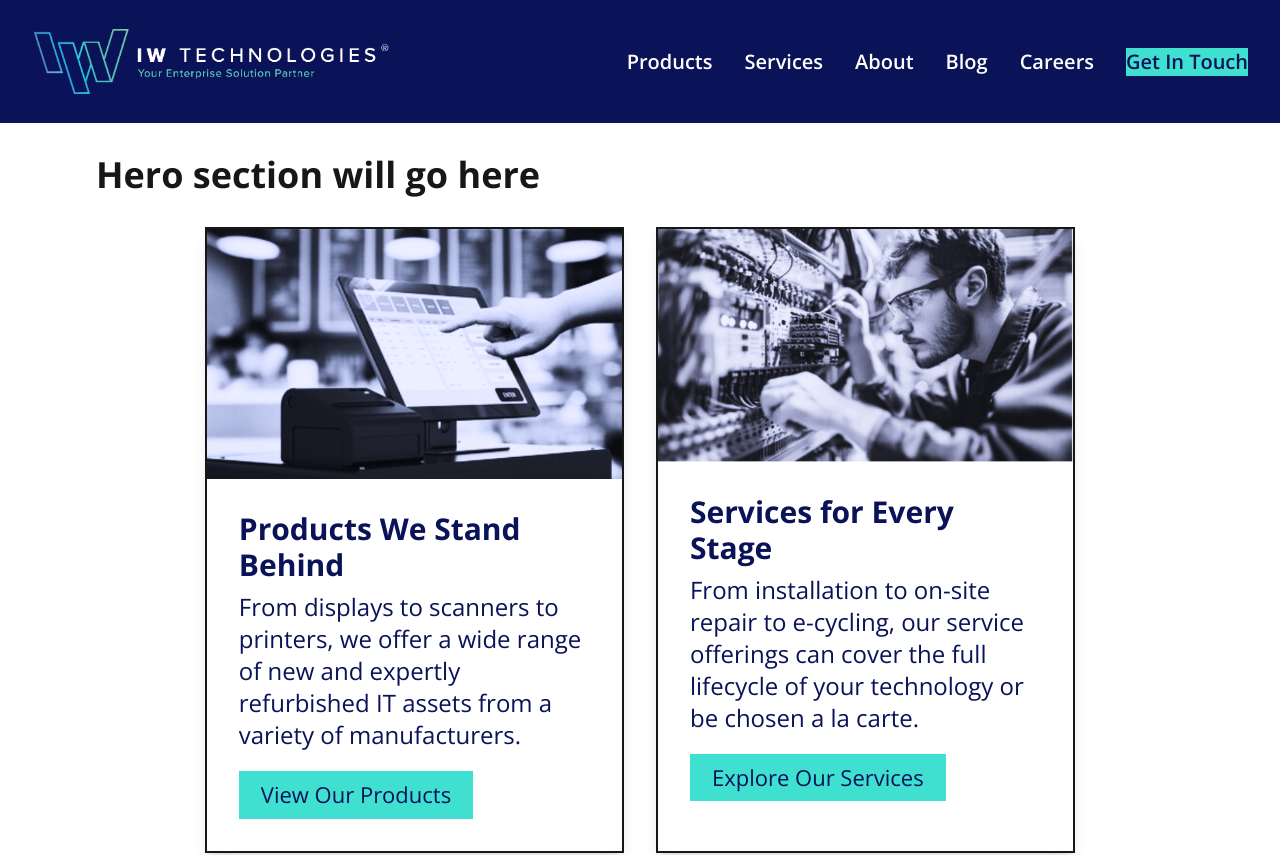
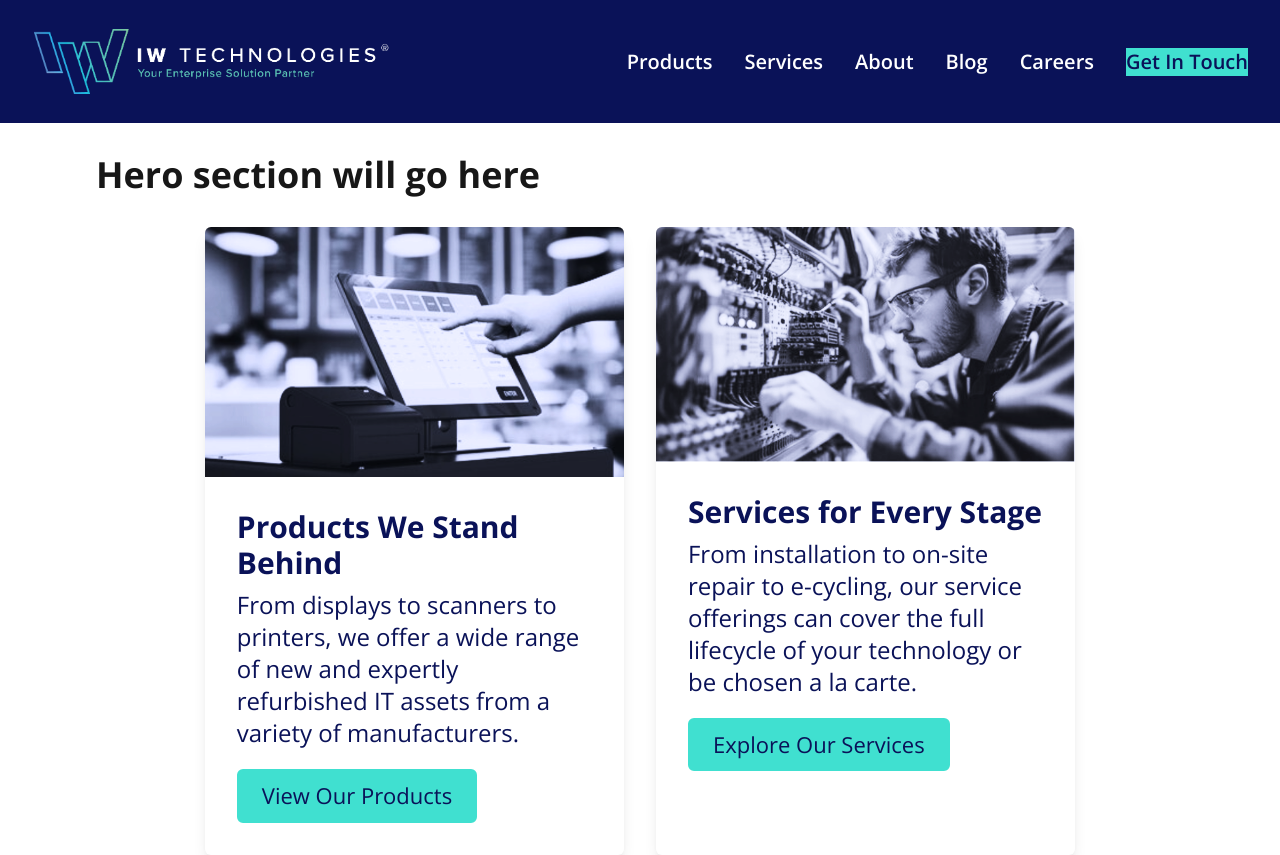
Before and after one commit to IWTechnologies/weareiw, a Next.js app in the folder nextjs-weareiw/: page / in a window 1280 px wide. Shown: the top 855 px of the page. Built offline with nearby package versions, Linux system fonts and the light colour scheme.

Commit message:
Card: style updates including hover effects for CTAs and border radius on parent div.

```diff
--- a/nextjs-weareiw/src/components/Card.tsx
+++ b/nextjs-weareiw/src/components/Card.tsx
@@ -14,13 +14,16 @@ type CardProps = {
 
 export default function Card({ imageSrc, imageAlt, imageWidth, imageHeight, title, text, linkHref, linkLabel }: CardProps) {
     return (
-        <div className="w-lg flex flex-col border-2 border-solid shadow-lg">
+        <div className="w-lg flex flex-col rounded-md bg-white shadow-lg overflow-hidden">
             <Image className="max-h-[250px] h-auto w-auto object-cover"
             src={imageSrc} alt={imageAlt} priority width={imageWidth} height={imageHeight} />
             <div className="flex flex-col items-start p-8 text-brand-navy">
                 <h2 className="pb-2 text-3xl font-bold">{title}</h2>
                 <p className="pb-5 font-light text-2xl">{text}</p>
-                <Link href={linkHref} className="px-[1em] py-[.33em] border-brand-aqua text-[22px] bg-brand-aqua">{linkLabel}</Link>
+                <Link href={linkHref}
+                className="transition duration-300 ease-in-out px-[1em] py-[.33em]
+                border-3 border-brand-aqua rounded-md text-[22px] bg-brand-aqua
+                hover:bg-transparent hover:text-brand-aqua">{linkLabel}</Link>
             </div>
         </div>
     )
```
